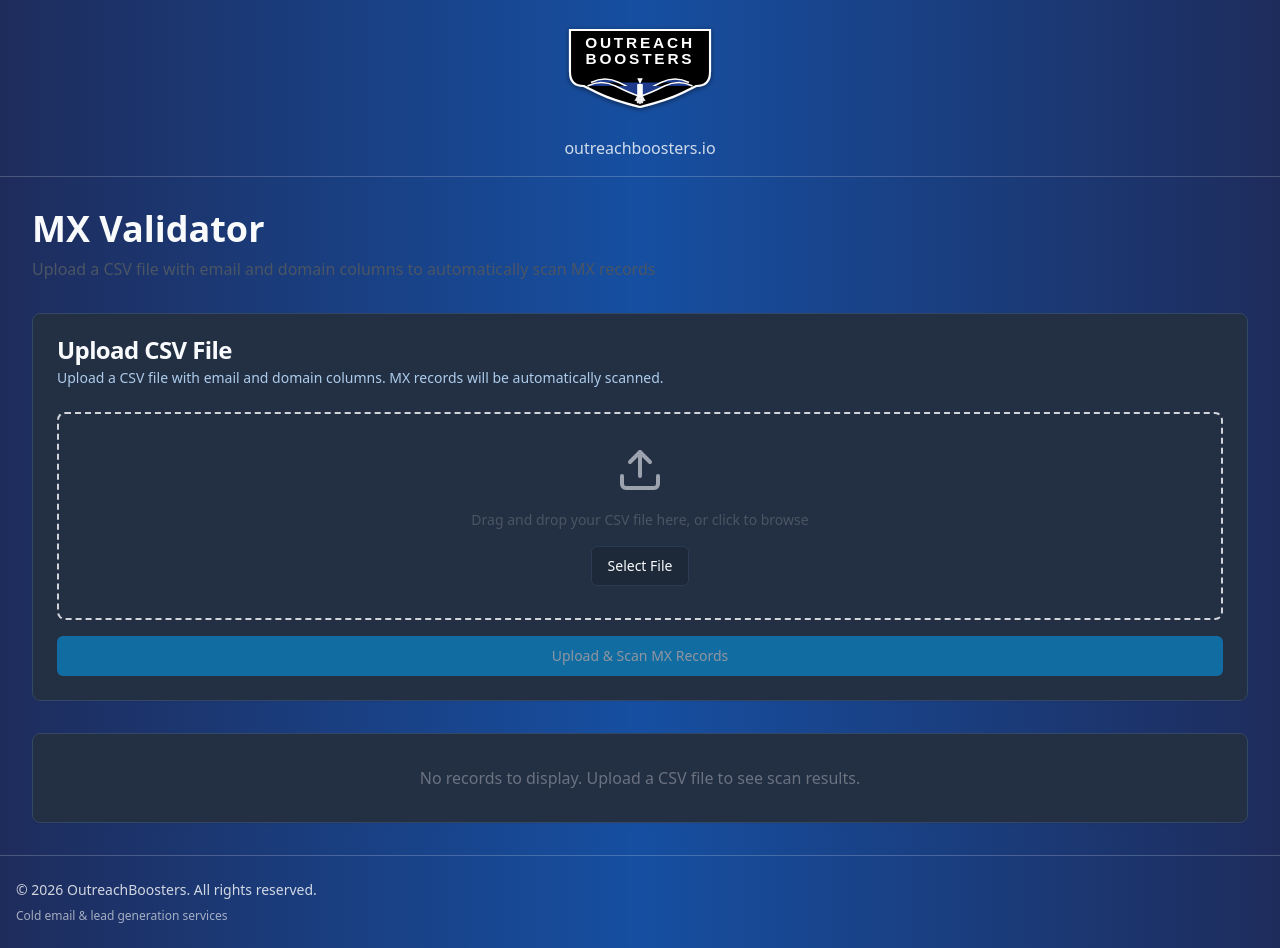
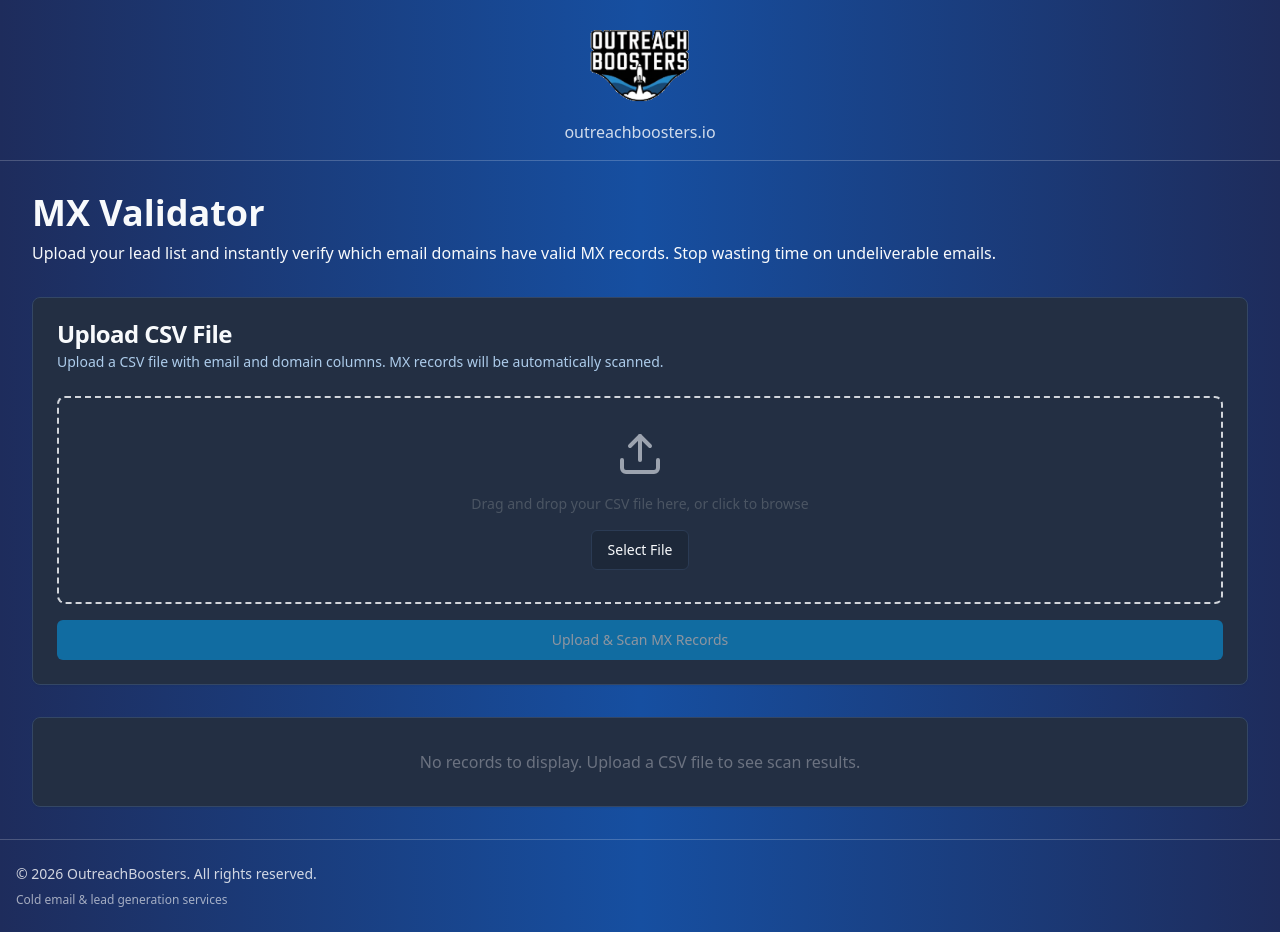
Before and after one commit to AfaqAhmd/MX-Validator-obs, a Next.js app: page / in a window 1280 px wide. Built offline with nearby package versions, Linux system fonts and the light colour scheme.

Commit message:
some change

```diff
--- a/app/page.tsx
+++ b/app/page.tsx
@@ -104,8 +104,8 @@ export default function Home() {
     <div className="container mx-auto p-8 max-w-7xl">
       <div className="mb-8">
         <h1 className="text-4xl font-bold mb-2">MX Validator</h1>
-        <p className="text-gray-600">
-          Upload a CSV file with email and domain columns to automatically scan MX records
+        <p className="">
+         Upload your lead list and instantly verify which email domains have valid MX records. Stop wasting time on undeliverable emails.
         </p>
       </div>
 
--- a/components/header.tsx
+++ b/components/header.tsx
@@ -1,144 +1,23 @@
 'use client';
 
 import Link from 'next/link';
+import Image from 'next/image';
 
 export default function Header() {
   return (
     <header className="w-full border-b border-white/20 bg-transparent">
       <div className="container mx-auto px-4 py-4 flex items-center justify-center">
         <div className="flex flex-col items-center gap-2">
-          {/* Logo */}
-          <div className="relative">
-            <svg
-              width="240"
-              height="160"
-              viewBox="0 0 240 160"
-              className="w-auto h-24 md:h-28"
-              xmlns="http://www.w3.org/2000/svg"
-            >
-              {/* Shield/badge shape with flat top and curved bottom */}
-              <defs>
-                <filter id="shadow">
-                  <feDropShadow dx="0" dy="2" stdDeviation="4" floodOpacity="0.5"/>
-                </filter>
-              </defs>
-
-              {/* Main shield shape - black fill with white outline */}
-              <path
-                d="M20 20 L220 20 L220 80 Q220 100 200 100 L180 110 Q160 120 120 130 Q80 120 60 110 L40 100 Q20 100 20 80 Z"
-                fill="#000000"
-                stroke="white"
-                strokeWidth="3"
-                filter="url(#shadow)"
-              />
-
-              {/* Blue curved wing shapes on sides - medium dark blue with white outline */}
-              <path
-                d="M50 95 Q70 85 90 95 Q110 105 120 110 Q130 105 150 95 Q170 85 190 95"
-                fill="#1e3a8a"
-                stroke="white"
-                strokeWidth="2"
-              />
-              <path
-                d="M45 100 Q65 90 85 100 Q105 110 120 115 Q135 110 155 100 Q175 90 195 100"
-                fill="#1e3a8a"
-                stroke="white"
-                strokeWidth="2"
-              />
-
-              {/* Rocket at bottom center */}
-              <g transform="translate(120, 115)">
-                {/* Rocket body */}
-                <rect x="-4" y="-18" width="8" height="18" fill="white" rx="1"/>
-                {/* Rocket nose cone - pointed */}
-                <path
-                  d="M0 -18 L-4 -26 L4 -26 Z"
-                  fill="white"
-                />
-                {/* Rocket fins - left */}
-                <path
-                  d="M-4 0 L-8 6 L-4 6 Z"
-                  fill="white"
-                />
-                {/* Rocket fins - right */}
-                <path
-                  d="M4 0 L8 6 L4 6 Z"
-                  fill="white"
-                />
-                {/* Exhaust plume - white smoke */}
-                <ellipse cx="-3" cy="4" rx="2" ry="6" fill="white" opacity="0.9" />
-                <ellipse cx="0" cy="4" rx="2.5" ry="7" fill="white" opacity="0.9" />
-                <ellipse cx="3" cy="4" rx="2" ry="6" fill="white" opacity="0.9" />
-              </g>
-
-              {/* Text: OUTREACH - white with thick black outline */}
-              <text
-                x="120"
-                y="45"
-                textAnchor="middle"
-                fill="none"
-                stroke="#000000"
-                strokeWidth="5"
-                strokeLinejoin="round"
-                strokeLinecap="round"
-                style={{
-                  fontFamily: 'Arial, "Helvetica Neue", sans-serif',
-                  fontWeight: '900',
-                  fontSize: '22px',
-                  letterSpacing: '4px',
-                }}
-              >
-                OUTREACH
-              </text>
-              <text
-                x="120"
-                y="45"
-                textAnchor="middle"
-                fill="white"
-                style={{
-                  fontFamily: 'Arial, "Helvetica Neue", sans-serif',
-                  fontWeight: '900',
-                  fontSize: '22px',
-                  letterSpacing: '4px',
-                }}
-              >
-                OUTREACH
-              </text>
-
-              {/* Text: BOOSTERS - white with thick black outline */}
-              <text
-                x="120"
-                y="68"
-                textAnchor="middle"
-                fill="none"
-                stroke="#000000"
-                strokeWidth="5"
-                strokeLinejoin="round"
-                strokeLinecap="round"
-                style={{
-                  fontFamily: 'Arial, "Helvetica Neue", sans-serif',
-                  fontWeight: '900',
-                  fontSize: '22px',
-                  letterSpacing: '4px',
-                }}
-              >
-                BOOSTERS
-              </text>
-              <text
-                x="120"
-                y="68"
-                textAnchor="middle"
-                fill="white"
-                style={{
-                  fontFamily: 'Arial, "Helvetica Neue", sans-serif',
-                  fontWeight: '900',
-                  fontSize: '22px',
-                  letterSpacing: '4px',
-                }}
-              >
-                BOOSTERS
-              </text>
-            </svg>
+          {/* Logo image (replace /logo.png with your own logo file) */}
+          <div className="relative h-20 md:h-24 w-auto">
+            <Image
+              src="/Logo-3.png"
+              alt="OutreachBoosters logo"
+              width={240}
+              height={160}
+              className="h-full w-auto object-contain"
+              priority
+            />
           </div>
 
           {/* Agency name */}
--- a/components/upload-form.tsx
+++ b/components/upload-form.tsx
@@ -80,7 +80,7 @@ export default function UploadForm({ onUploadSuccess }: { onUploadSuccess?: (ses
       if (response.ok) {
         // Small delay to show 100% completion
         setTimeout(() => {
-          alert('File uploaded and MX records scanned successfully!');
+          // alert('File uploaded and MX records scanned successfully!');
           setFile(null);
           setUploadProgress(0);
           if (fileInputRef.current) {
```
Also changed, not shown: public/Logo-3.png (added).
